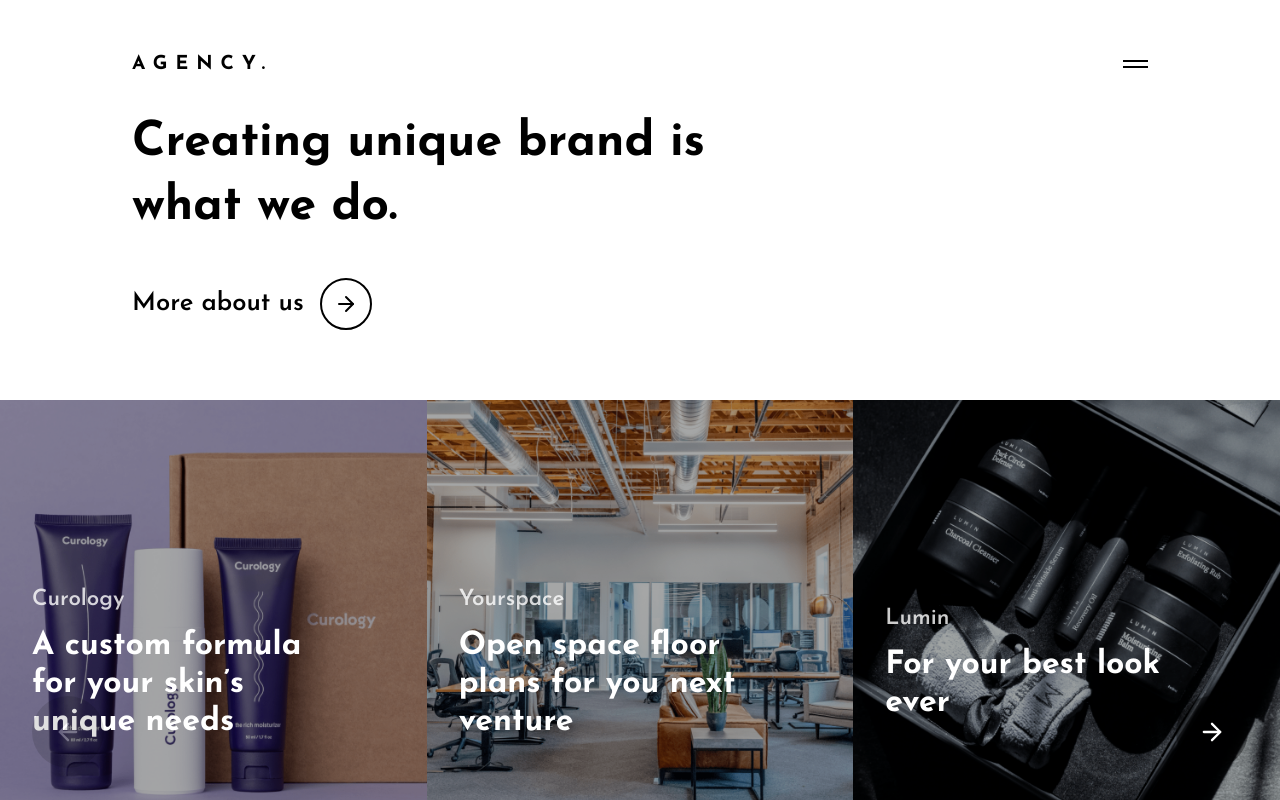
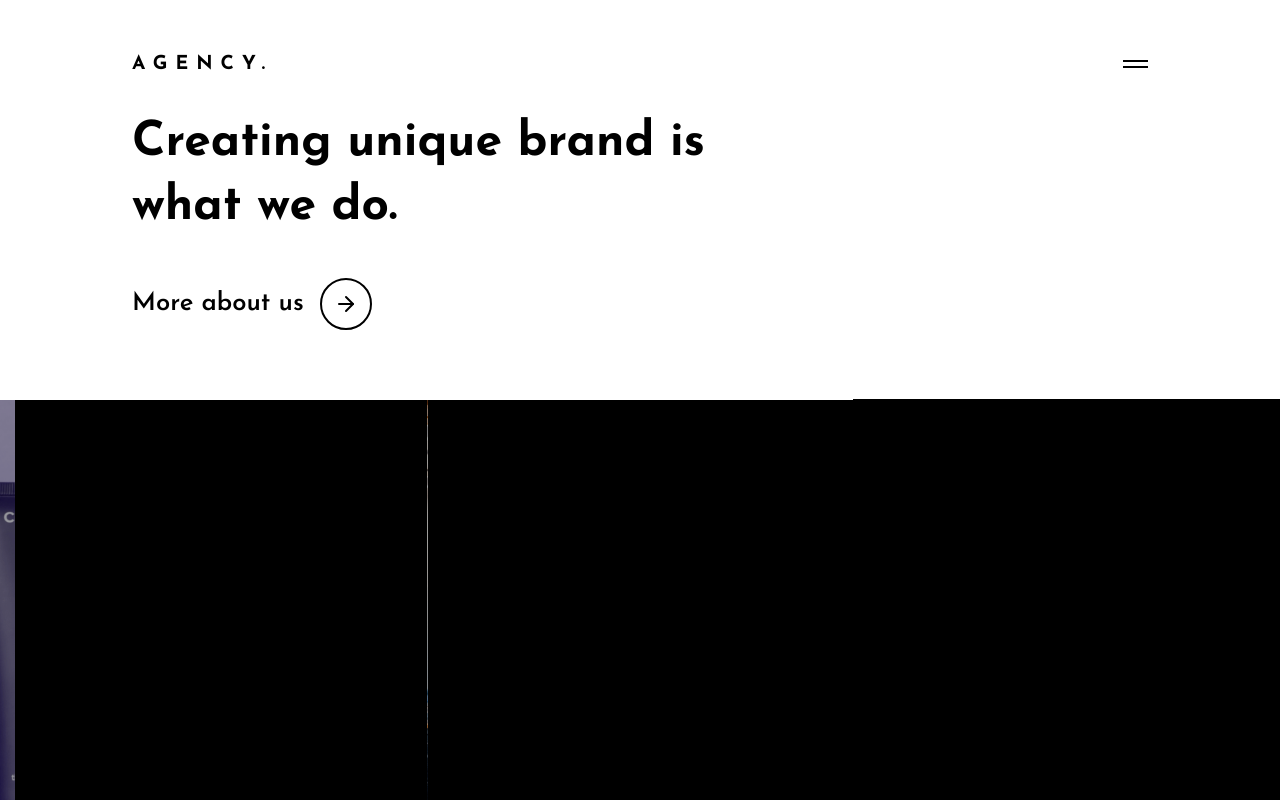
Before and after one commit to lingminkong/react-animation, a React (Create React App) app: page / in a window 1280 px wide. Built offline with nearby package versions, Linux system fonts and the light colour scheme.

Commit message:
Finished react gsap animation

```diff
--- a/src/App.js
+++ b/src/App.js
@@ -1,16 +1,55 @@
-import React, { useEffect } from 'react';
+import React, { useEffect, useRef } from 'react';
 import './styles/App.scss';
 import Header from './components/Header';
 import Banner from './components/Banner';
 import Cases from './components/Cases';
+import IntroOverlay from './components/introOverlay';
+import gsap from 'gsap';
 
 function App() {
   useEffect(() => {
     let vh = window.innerHeight * 0.01;
     document.documentElement.style.setProperty('--vh', `${vh}px`);
+
+    gsap.to('body', 0, { css: { visibility: 'visible' } });
+
+    const tl = gsap.timeline();
+    tl.from('.line span', 1.8, {
+      y: 100,
+      ease: 'power4.out',
+      delay: 1,
+      skewY: 7,
+      stagger: {
+        amount: 0.5,
+      },
+    })
+      .to('.overlay-top', 1.6, {
+        height: 0,
+        ease: 'expo.inOut',
+        stagger: {
+          amount: 0.4,
+        },
+      })
+      .to('.overlay-bottom', 1.6, {
+        width: 0,
+        ease: 'expo.inOut',
+        delay: -0.8,
+        stagger: {
+          amount: 0.4,
+        },
+      })
+      .from('.case-image img', 1.6, {
+        scale: 1.4,
+        delay: -2,
+        ease: 'expo.inOut',
+        stagger: {
+          amount: 0.4,
+        },
+      });
   }, []);
   return (
-    <div className="App">
+    <div className='App'>
+      <IntroOverlay />
       <Header />
       <Banner />
       <Cases />
--- /dev/null
+++ b/src/components/introOverlay.js
@@ -0,0 +1,22 @@
+import React from 'react';
+
+const IntroOverlay = () => {
+  return (
+    <>
+      <div className='intro-overlay'>
+        <div className='top'>
+          <div className='overlay-top'></div>
+          <div className='overlay-top'></div>
+          <div className='overlay-top'></div>
+        </div>
+        <div className='bottom'>
+          <div className='overlay-bottom'></div>
+          <div className='overlay-bottom'></div>
+          <div className='overlay-bottom'></div>
+        </div>
+      </div>
+    </>
+  );
+};
+
+export default IntroOverlay;
--- a/src/styles/App.scss
+++ b/src/styles/App.scss
@@ -1,19 +1,20 @@
-@import url("https://fonts.googleapis.com/css?family=Josefin+Sans:400,600,700&display=swap");
-@import "./varibles.scss";
-@import "./breakpoints.scss";
-@import "./components/header.scss";
-@import "./components/banner.scss";
-@import "./components/cases.scss";
+@import url('https://fonts.googleapis.com/css?family=Josefin+Sans:400,600,700&display=swap');
+@import './varibles.scss';
+@import './breakpoints.scss';
+@import './components/header.scss';
+@import './components/banner.scss';
+@import './components/cases.scss';
 
 body,
 html {
+  visibility: none;
   user-select: none;
   background: $white;
   overscroll-behavior: none;
   margin: 0;
-  font-family: "Josefin Sans", -apple-system, BlinkMacSystemFont, "Segoe UI",
-    "Roboto", "Oxygen", "Ubuntu", "Cantarell", "Fira Sans", "Droid Sans",
-    "Helvetica Neue", sans-serif;
+  font-family: 'Josefin Sans', -apple-system, BlinkMacSystemFont, 'Segoe UI',
+    'Roboto', 'Oxygen', 'Ubuntu', 'Cantarell', 'Fira Sans', 'Droid Sans',
+    'Helvetica Neue', sans-serif;
   -webkit-font-smoothing: antialiased;
   -moz-osx-font-smoothing: grayscale;
 }
@@ -23,15 +24,15 @@
   min-width: 1560px;
   margin: 0 auto;
   height: 100%;
-  @include media("<=1560px") {
+  @include media('<=1560px') {
     width: 1280px;
     min-width: 1280px;
   }
-  @include media("<=desktop") {
+  @include media('<=desktop') {
     width: 1080px;
     min-width: 1080px;
   }
-  @include media("<=1080px") {
+  @include media('<=1080px') {
     width: 100%;
     min-width: 100%;
   }
@@ -39,7 +40,7 @@
     display: flex;
     height: 100%;
     padding: 0 32px;
-    @include media("<=phone") {
+    @include media('<=phone') {
       padding: 0 16px;
     }
   }
@@ -59,3 +60,91 @@
     height: 100%;
   }
 }
+
+// intro overlay
+.intro-overlay {
+  .top {
+    height: 50vh;
+    height: calc(var(--vh, 1vh) * 50);
+    position: absolute;
+    width: 100%;
+    z-index: 8;
+    .overlay-top {
+      position: absolute;
+      height: 100%;
+      bottom: 0;
+      background: $black;
+      width: 100vw;
+
+      @media (min-width: $screen-md) {
+        width: calc(100vw / 3);
+      }
+
+      &::nth-child(1) {
+        left: 0;
+      }
+
+      &:nth-child(2) {
+        display: none;
+        @media (min-width: $screen-md) {
+          display: block;
+          left: calc(100vw / 3);
+        }
+      }
+
+      &:nth-child(3) {
+        display: none;
+        @media (min-width: $screen-md) {
+          display: block;
+          left: calc(100vw / 3 * 2);
+        }
+      }
+    }
+  }
+
+  .bottom {
+    height: 50vh;
+    height: calc(var(--vh, 1vh) * 50);
+    position: absolute;
+    width: 100%;
+    z-index: 8;
+    top: 50vh;
+
+    .overlay-bottom {
+      position: absolute;
+      height: 100%;
+      top: 0;
+      background: $black;
+      width: 100vw;
+
+      @media (min-width: $screen-md) {
+        width: calc(100vw / 3);
+      }
+
+      &:nth-child(1) {
+        right: 0;
+        top: 0;
+        @media (min-width: $screen-md) {
+          right: calc(100vw / 3 * 2);
+        }
+      }
+
+      &:nth-child(2) {
+        right: 0;
+        top: 50vh;
+        @media (min-width: $screen-md) {
+          top: 0;
+          right: calc(100vw / 3);
+        }
+      }
+
+      &:nth-child(3) {
+        right: 0;
+        top: 100vh;
+        @media (min-width: $screen-md) {
+          top: 0;
+        }
+      }
+    }
+  }
+}
```
